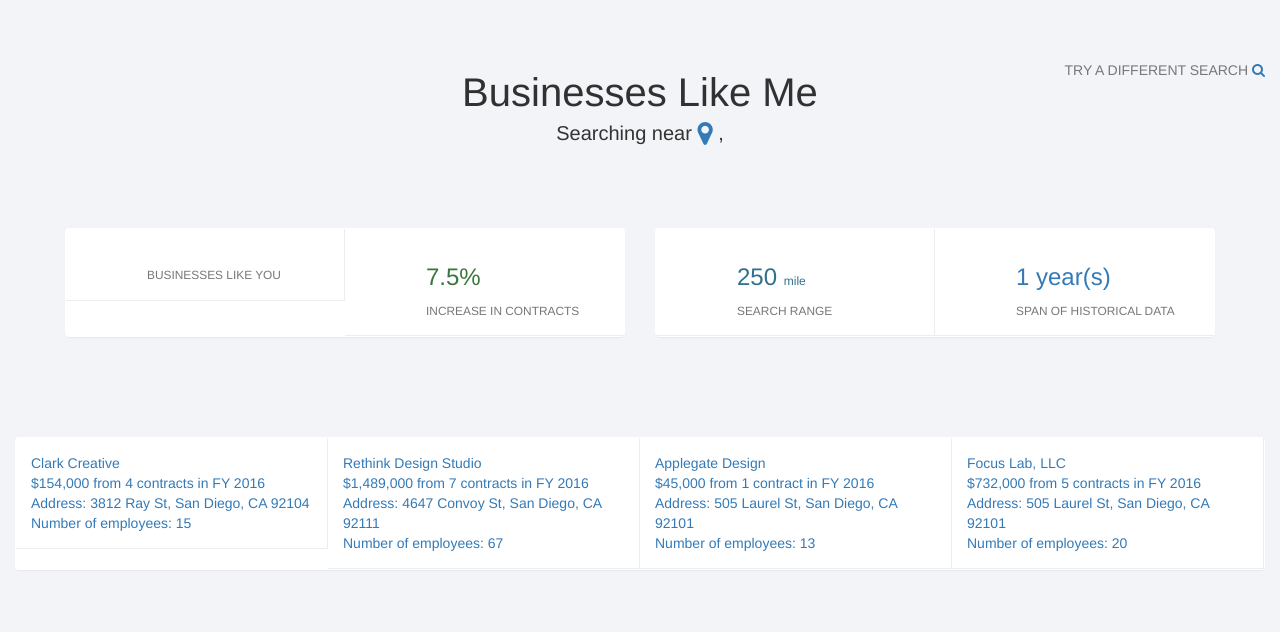
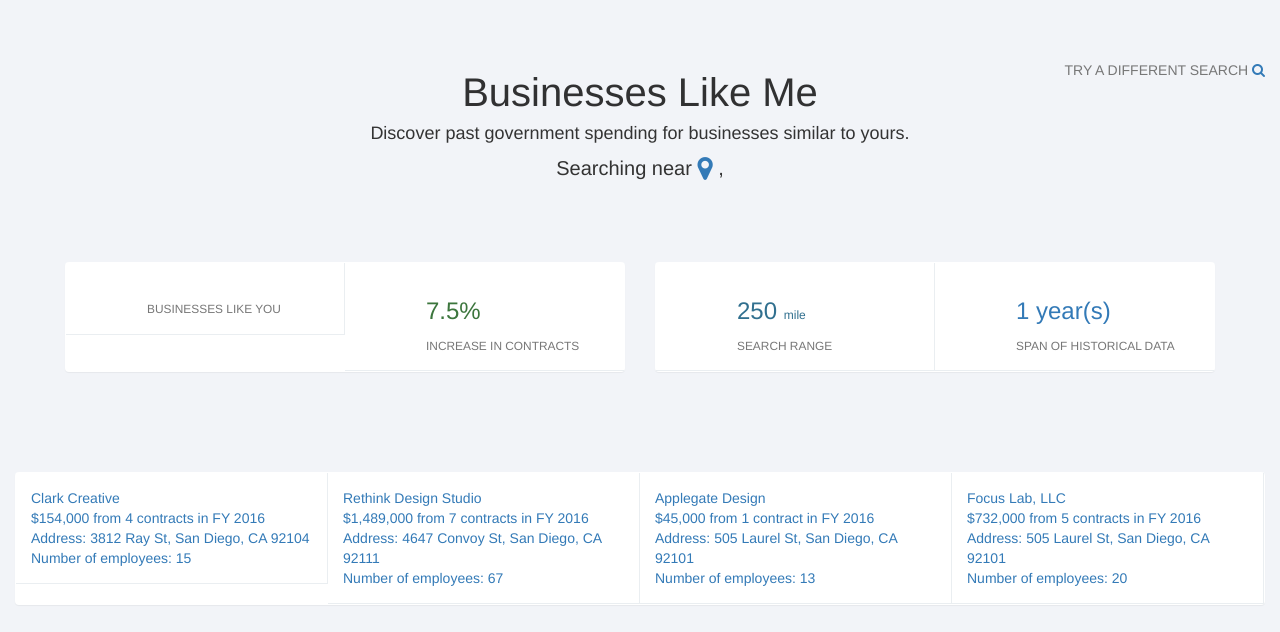
Before and after one commit to wlong0827/treasury-sb-search, a Flask app: template templates/dashboard.html in a window 1280 px wide. Shown: the top 632 px of the page. Run offline with Flask 2, Linux system fonts and the light colour scheme; the template is opened without the code that fills it, so the values that code supplies are empty; some libraries are stand-ins or nearby versions.

Commit message:
add subtitle

```diff
--- a/templates/dashboard.html
+++ b/templates/dashboard.html
@@ -40,14 +40,18 @@
               <section class="vbox">
                 <section class="scrollable padder">
                   <section class="row m-b-md" style="margin-top:50px">
-                      <div class="col-sm-4"></div>
-                      <div class="col-sm-4">
-                      <center><h1 class="m-b-xs text-black" style="font-size:40px">Businesses Like Me</h1></center>
+                      <div class="col-sm-3"></div>
+                      <div class="col-sm-6">
+                      <center>
+                        <h1 class="m-b-xs text-black" style="font-size:40px">Businesses Like Me</h1>
+                        <h4>Discover past government spending for businesses similar to yours.</h4>
+                      </center>
+
                         <center><large style="font-size:20px">Searching near <i class="fa fa-map-marker fa-lg text-primary"></i> <ins id="city"></ins>, <ins id="state"></ins></large></center>
 
                     </div>
 
-                    <div class="col-sm-4" style="text-align:right; margin-top:10px">
+                    <div class="col-sm-3" style="text-align:right; margin-top:10px">
                         <large class="text-muted text-u-c">Try a different Search   <a href="/"><i class="fa fa-search"></i></a></large>
                     </div>
                   </section>
```
